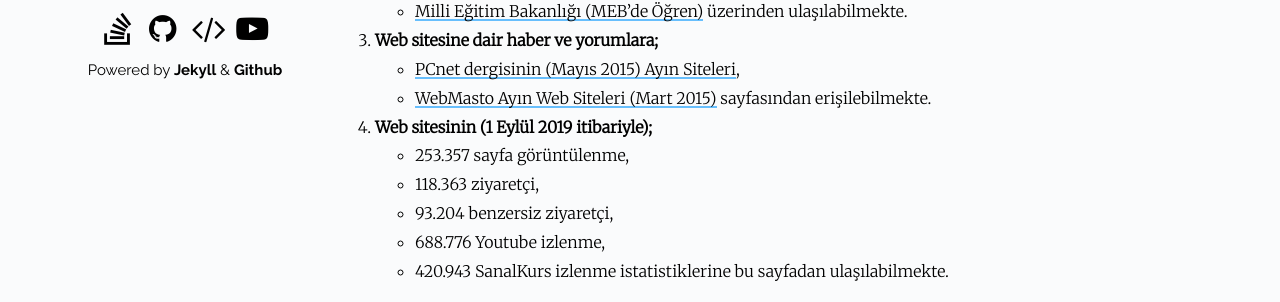
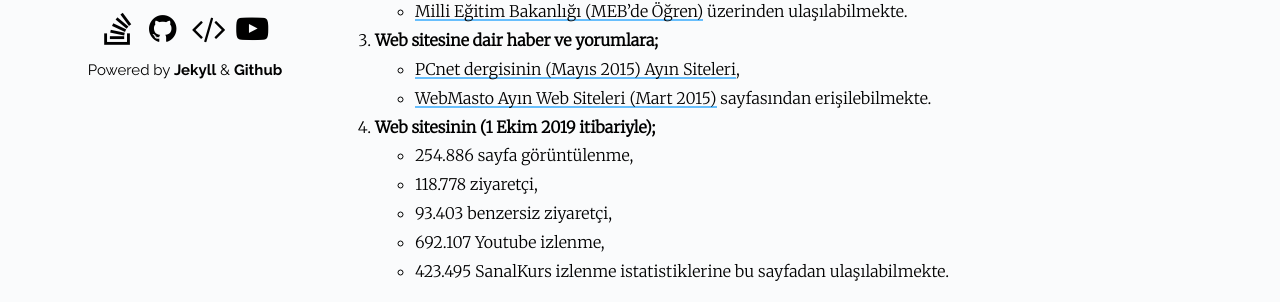
Before and after one commit to Umut-D/umutd.com, a Jekyll site: the page built from pages/ben.md, in a window 1280 px wide and 900 px high, scrolled down 1012 px. Shown: the part 595-897 px from the top of the window. Built offline with Jekyll 4.4.1, drawn with Linux system fonts in a browser that asks for light colours.

Commit message:
ben sayfasi guncellendi

```diff
--- a/pages/ben.md
+++ b/pages/ben.md
@@ -25,9 +25,9 @@ Bilişimi, işini ve tüm hayvanatı çok seven, Microsoft'un gözdesi C#'a hayr
 3. **Web sitesine dair haber ve yorumlara;**
 - [PCnet dergisinin (Mayıs 2015) Ayın Siteleri](/images/bahsedenler/pcnet.jpg),
 - [WebMasto Ayın Web Siteleri (Mart 2015)](http://www.webmasto.com/webmasto-ayin-web-siteleri-mart-2015){:target="_blank"} sayfasından erişilebilmekte.
-4. **Web sitesinin (1 Eylül 2019 itibariyle);**
-- 253.357 sayfa görüntülenme,
-- 118.363 ziyaretçi,
-- 93.204 benzersiz ziyaretçi,
-- 688.776 Youtube izlenme,
-- 420.943 SanalKurs izlenme istatistiklerine bu sayfadan ulaşılabilmekte.
+4. **Web sitesinin (1 Ekim 2019 itibariyle);**
+- 254.886 sayfa görüntülenme,
+- 118.778 ziyaretçi,
+- 93.403 benzersiz ziyaretçi,
+- 692.107 Youtube izlenme,
+- 423.495 SanalKurs izlenme istatistiklerine bu sayfadan ulaşılabilmekte.
```
